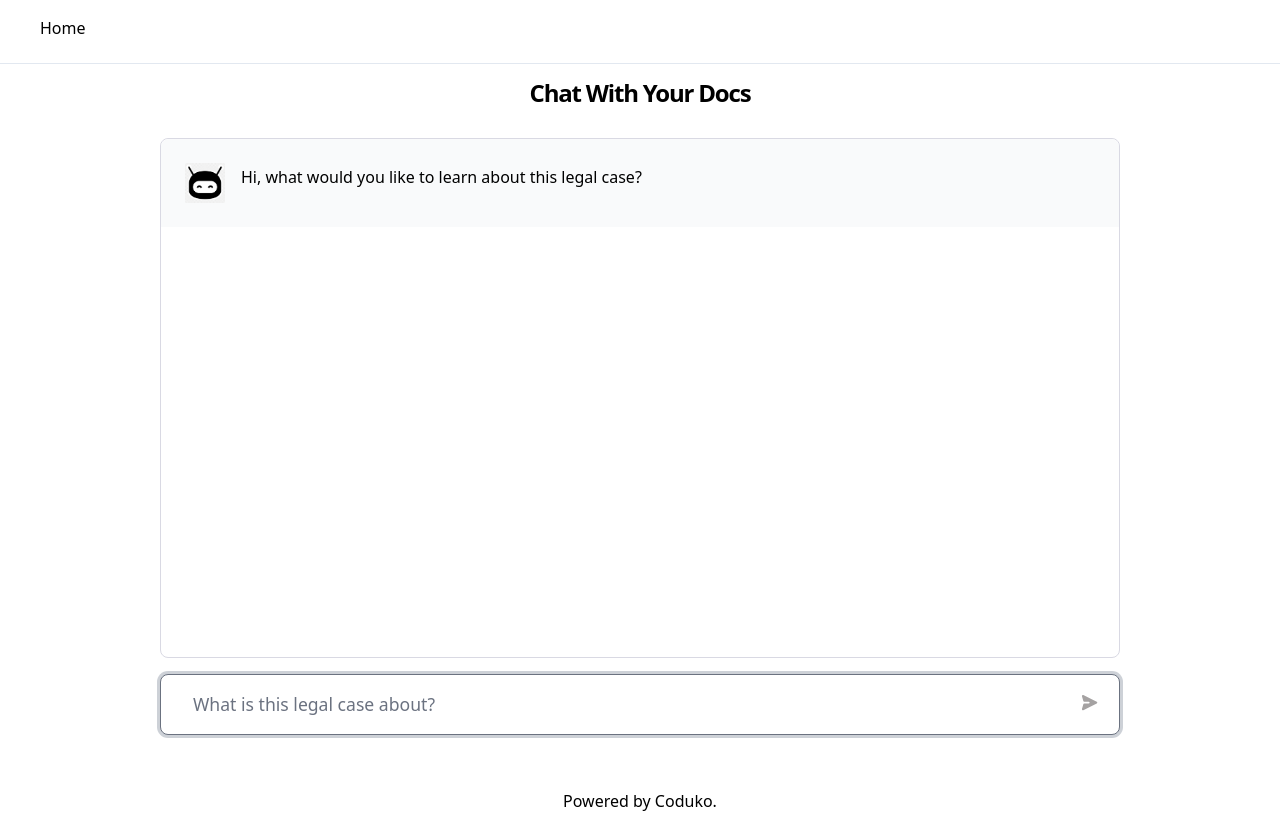
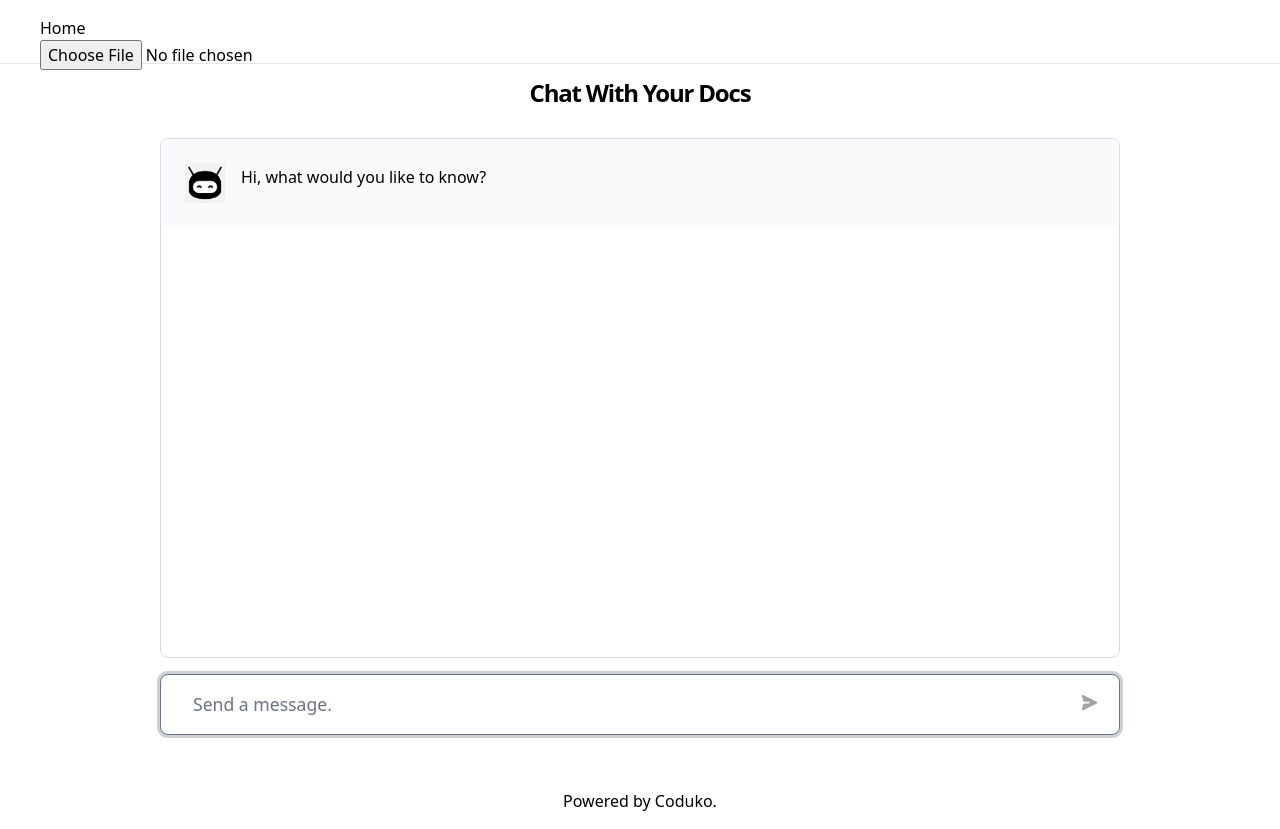
Before and after one commit to chowais181/chat-with-docs, a Next.js app: page / in a window 1280 px wide. Built offline with nearby package versions, Linux system fonts and the light colour scheme.

Commit message:
pdf loader

```diff
--- /dev/null
+++ b/components/FileUpload.tsx
@@ -0,0 +1,22 @@
+import React, { ChangeEvent, useState } from 'react';
+
+const FileUpload: React.FC = () => {
+  const [selectedFile, setSelectedFile] = useState<File | null>(null);
+
+  const handleFileChange = (event: ChangeEvent<HTMLInputElement>) => {
+    const files = event.target.files;
+    if (files && files.length > 0) {
+      const file = files[0];
+      setSelectedFile(file);
+    }
+  };
+
+  return (
+    <div>
+      <input type="file" accept=".pdf" onChange={handleFileChange} />
+      {selectedFile && <p>Selected file: {selectedFile.name}</p>}
+    </div>
+  );
+};
+
+export default FileUpload;
--- a/components/layout.tsx
+++ b/components/layout.tsx
@@ -1,3 +1,4 @@
+import FileUpload from './FileUpload';
 interface LayoutProps {
   children?: React.ReactNode;
 }
@@ -11,6 +12,7 @@ export default function Layout({ children }: LayoutProps) {
             <a href="#" className="hover:text-slate-600 cursor-pointer">
               Home
             </a>
+            <FileUpload />
           </nav>
         </div>
       </header>
--- a/package.json
+++ b/package.json
@@ -16,7 +16,7 @@
   },
   "dependencies": {
     "@microsoft/fetch-event-source": "^2.0.1",
-    "@pinecone-database/pinecone": "0.0.12",
+    "@pinecone-database/pinecone": "^0.1.5",
     "@radix-ui/react-accordion": "^1.1.1",
     "clsx": "^1.2.1",
     "dotenv": "^16.0.3",
@@ -33,6 +33,7 @@
     "@types/node": "^18.14.6",
     "@types/react": "^18.0.28",
     "@types/react-dom": "^18.0.11",
+    "@types/uuid": "^9.0.1",
     "@typescript-eslint/parser": "^5.54.0",
     "autoprefixer": "^10.4.13",
     "eslint": "8.35.0",
--- a/pages/api/chat.ts
+++ b/pages/api/chat.ts
@@ -10,8 +10,6 @@ export default async function handler(
   res: NextApiResponse,
 ) {
   const { question, history } = req.body;
-
-  console.log('question', question);
 
   //only accept post requests
   if (req.method !== 'POST') {
@@ -34,6 +32,9 @@ export default async function handler(
       {
         pineconeIndex: index,
         textKey: 'text',
+        filter: {
+          userId: { $in: ['60677ed5-e3cc-43e0-ac3d-61b233d77c28'] },
+        },
         namespace: PINECONE_NAME_SPACE, //namespace comes from your config folder
       },
     );
--- a/pages/index.tsx
+++ b/pages/index.tsx
@@ -25,7 +25,7 @@ export default function Home() {
   }>({
     messages: [
       {
-        message: 'Hi, what would you like to learn about this legal case?',
+        message: 'Hi, what would you like to know?',
         type: 'apiMessage',
       },
     ],
@@ -222,9 +222,7 @@ export default function Home() {
                     id="userInput"
                     name="userInput"
                     placeholder={
-                      loading
-                        ? 'Waiting for response...'
-                        : 'What is this legal case about?'
+                      loading ? 'Waiting for response...' : 'Send a message.'
                     }
                     value={query}
                     onChange={(e) => setQuery(e.target.value)}
```
Also changed, not shown: scripts/ingest-data.ts (+16 -3 lines), 4 other files (tests, documents, lock files or other folders).
